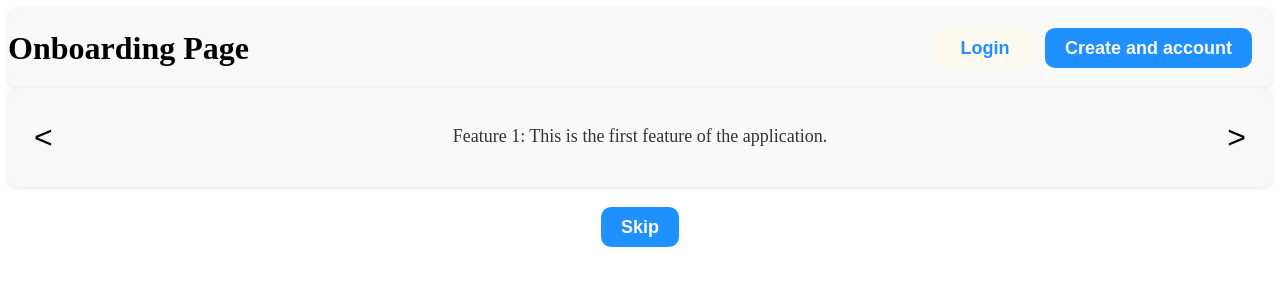
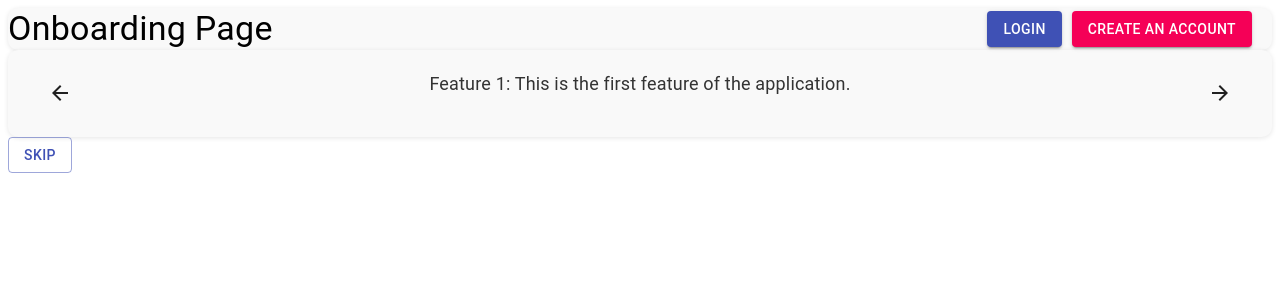
Before and after one commit to xlibraries/react-landing-page, a React (Create React App) app: page / in a window 1280 px wide. Shown: the top 300 px of the page. Built offline with nearby package versions, Linux system fonts and the light colour scheme.

Commit message:
Using Material UI

```diff
--- a/package.json
+++ b/package.json
@@ -4,6 +4,7 @@
   "private": true,
   "dependencies": {
     "@material-ui/core": "^4.12.4",
+    "@material-ui/icons": "^4.11.3",
     "@testing-library/jest-dom": "^5.17.0",
     "@testing-library/react": "^13.4.0",
     "@testing-library/user-event": "^13.5.0",
--- a/src/App.tsx
+++ b/src/App.tsx
@@ -10,7 +10,6 @@ export default function App() {
         <Routes>
             <Route path="/" element={<OnboardingPage />} />
             <Route path="/login" element={<AuthPage />} />
-            {/*<Route path="/signup" element={<SignUpPage />} />*/}
             <Route path="/home" element={<HomePage />} />
         </Routes>
     );
--- a/src/pages/Onboarding/OnboardingPage.css
+++ b/src/pages/Onboarding/OnboardingPage.css
@@ -44,7 +44,7 @@
     cursor: pointer;
 }
 
-.skip-button, .login-button, .signup-button {
+/*.skip-button, .login-button, .signup-button {
     display: block;
     height: 40px;
     margin: 20px auto;
@@ -54,16 +54,16 @@
     font-weight: bold;
     font-size: 18px;
     padding: 10px 20px;
-}
+}*/
 
 .skip-button, .signup-button {
-    width: auto;
+    /*width: auto;*/
     background-color: dodgerblue;
     color: floralwhite;
 }
 
 .login-button {
-    width: 100px;
+    /*width: 100px;*/
     background-color: floralwhite;
     color: dodgerblue;
 }
--- a/src/pages/Onboarding/OnboardingPage.tsx
+++ b/src/pages/Onboarding/OnboardingPage.tsx
@@ -1,5 +1,8 @@
 import React, { useState } from 'react';
 import { useNavigate } from 'react-router-dom';
+import { Button, Typography, Box } from '@material-ui/core';
+import ArrowForwardIcon from '@material-ui/icons/ArrowForward';
+import ArrowBackIcon from '@material-ui/icons/ArrowBack';
 import './OnboardingPage.css';
 
 function OnboardingPage() {
@@ -20,26 +23,26 @@ function OnboardingPage() {
         setCurrentSlide((prevSlide) => (prevSlide - 1 + slides.length) % slides.length);
     };
 
-    const skipOnboarding = () => {
+    const login = () => {
         navigate('/login');
     };
 
     return (
-        <div className="onboarding">
-            <header className="onboarding-header">
-                <h1>Onboarding Page</h1>
-                <div className="header-aside">
-                    <button className='login-button' onClick={() => navigate('/login')}>Login</button>
-                    <button className='signup-button' onClick={() => navigate('/signup')}>Create and account</button>
-                </div>
-            </header>
-            <div className='feature'>
-                <button className="arrow-button" onClick={prevSlide}>{'<'}</button>
-                <p>{slides[currentSlide]}</p>
-                <button className="arrow-button" onClick={nextSlide}>{'>'}</button>
-            </div>
-            <button className="skip-button" onClick={skipOnboarding}>Skip</button>
-        </div>
+        <Box className="onboarding">
+            <Box className="onboarding-header">
+                <Typography variant="h4">Onboarding Page</Typography>
+                <Box className="header-aside">
+                    <Button variant="contained" color="primary" onClick={login}>Login</Button>
+                    <Button variant="contained" color="secondary" onClick={() => navigate('/signup')}>Create an account</Button>
+                </Box>
+            </Box>
+            <Box className='feature'>
+                <Button className="arrow-button" onClick={prevSlide}><ArrowBackIcon /></Button>
+                <Typography variant="body1">{slides[currentSlide]}</Typography>
+                <Button className="arrow-button" onClick={nextSlide}><ArrowForwardIcon /></Button>
+            </Box>
+            <Button variant="outlined" color="primary" onClick={login}>Skip</Button>
+        </Box>
     );
 }
 
```
Also changed, not shown: 1 other file (tests, documents, lock files or other folders).
